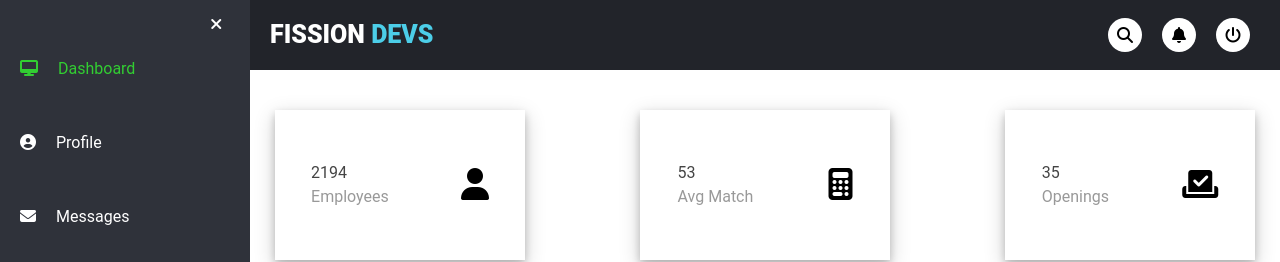
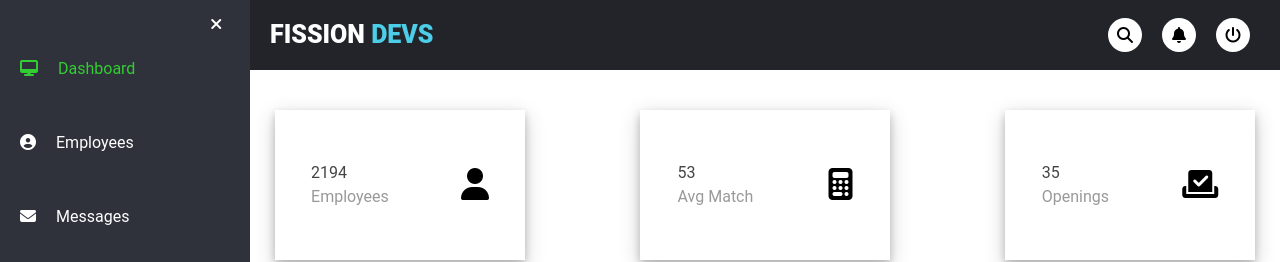
Before and after one commit to zameerSheikh/webpack-remote, a React app: page / in a window 1280 px wide. Shown: the top 262 px of the page. Built offline with nearby package versions, Linux system fonts and the light colour scheme.

Commit message:
Renamed profile to Employees

```diff
--- a/src/Sidebar.jsx
+++ b/src/Sidebar.jsx
@@ -18,7 +18,7 @@ export default function Sidebar() {
         </li>
         <li className="item" id="profile">
           <NavLink to="/profile" className="menu-btn" style={({ isActive }) => ({ color: isActive ? "limegreen" : "white" })}>
-            <i className="fas fa-user-circle"></i><span>Profile</span>
+            <i className="fas fa-user-circle"></i><span>Employees</span>
           </NavLink>
         </li>
         <li className="item" id="messages">
```
